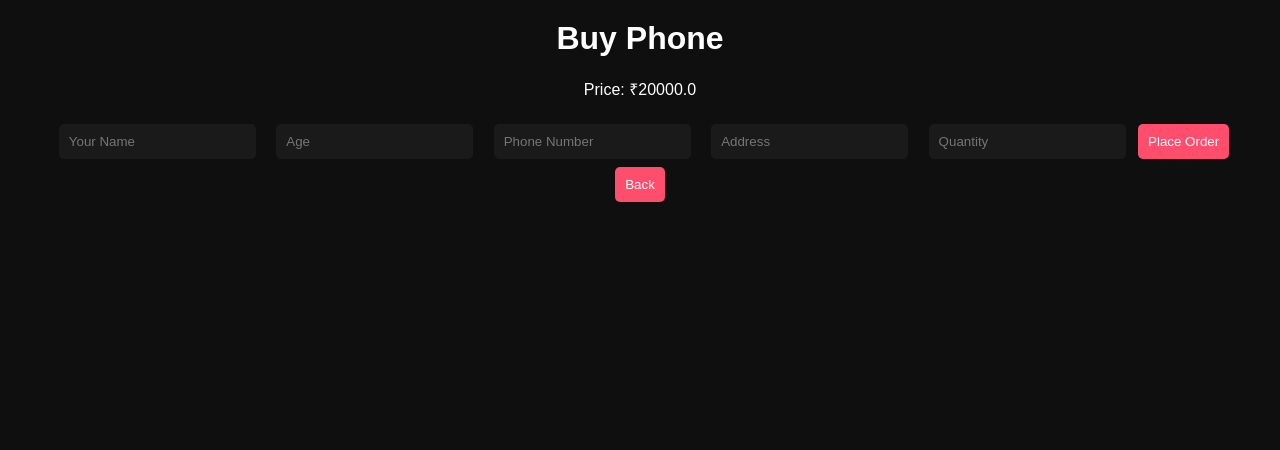
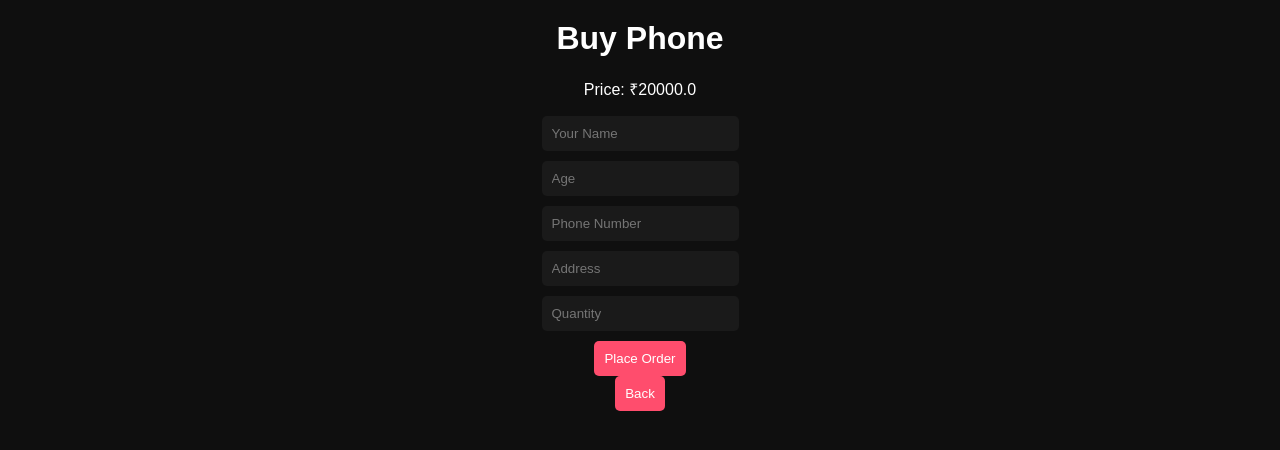
Before and after one commit to jensy3337/DBMS, a Flask app: page /buy/Phone in a window 1280 px wide. Shown: the top 450 px of the page. Run offline with Flask 3, Linux system fonts and the light colour scheme.

Commit message:
Update style.css

```diff
--- a/static/style.css
+++ b/static/style.css
@@ -9,13 +9,16 @@ h1 {
     margin-top: 20px;
 }
 
-input, select {
+input {
     padding: 10px;
-    margin: 8px;
+    margin: 10px;
     border-radius: 5px;
     border: none;
     background: #1a1a1a;
     color: white;
+    display: block;
+    margin-left: auto;
+    margin-right: auto;
 }
 
 button {
@@ -45,7 +48,6 @@ button:hover {
     border-radius: 15px;
     width: 220px;
     transition: 0.3s;
-    backdrop-filter: blur(10px);
 }
 
 .card:hover {
```
